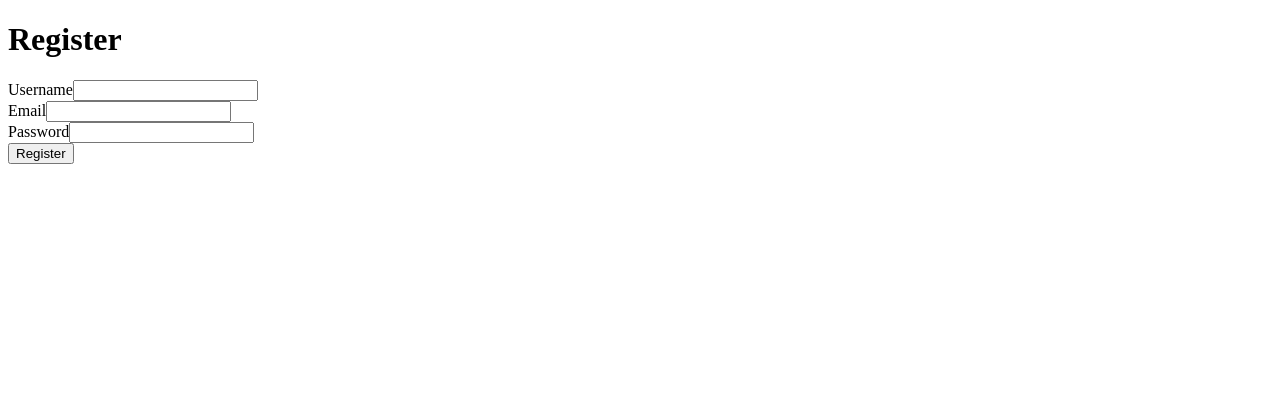
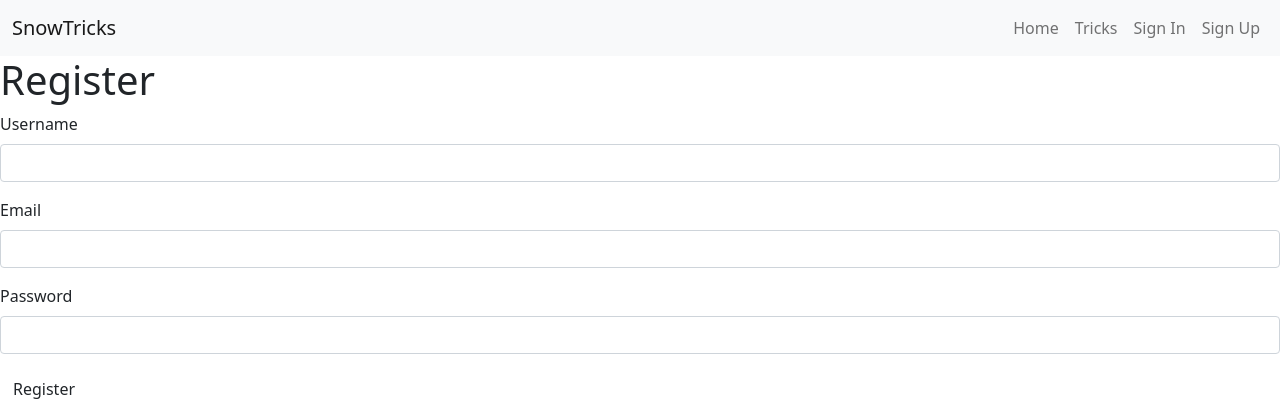
Before and after one commit to jonatanocr/p6_snowtricks, a Symfony app: template templates/registration/register.html.twig in a window 1280 px wide. Shown: the top 420 px of the page. Run offline with Twig, Linux system fonts and the light colour scheme; the template is opened without the code that fills it, so the values that code supplies are empty; form fields are guessed from the names that the template uses; some libraries are stand-ins or nearby versions.

Commit message:
Add bootstrap & navbar

```diff
--- a/templates/base.html.twig
+++ b/templates/base.html.twig
@@ -1,10 +1,12 @@
 <!DOCTYPE html>
-<html>
+<html lang="en">
     <head>
         <meta charset="UTF-8">
-        <title>{% block title %}Welcome!{% endblock %}</title>
+        <meta name="viewport" content="width=device-width, initial-scale=1">
+        <title>{% block title %}SnowTricks{% endblock %}</title>
         {# Run `composer require symfony/webpack-encore-bundle`
            and uncomment the following Encore helpers to start using Symfony UX #}
+        <link href="https://cdn.jsdelivr.net/npm/bootstrap@5.1.3/dist/css/bootstrap.min.css" rel="stylesheet" integrity="sha384-1BmE4kWBq78iYhFldvKuhfTAU6auU8tT94WrHftjDbrCEXSU1oBoqyl2QvZ6jIW3" crossorigin="anonymous">
         {% block stylesheets %}
             {#{{ encore_entry_link_tags('app') }}#}
         {% endblock %}
@@ -14,6 +16,33 @@
         {% endblock %}
     </head>
     <body>
+        <nav class="navbar navbar-expand-lg navbar-light bg-light" style="background-color: #e3f2fd;">
+            <div class="container-fluid">
+                <a class="navbar-brand" href="/">SnowTricks</a>
+                <button class="navbar-toggler" type="button" data-bs-toggle="collapse" data-bs-target="#navbarSupportedContent" aria-controls="navbarSupportedContent" aria-expanded="false" aria-label="Toggle navigation">
+                    <span class="navbar-toggler-icon"></span>
+                </button>
+                <div class="collapse navbar-collapse" id="navbarSupportedContent">
+                    <ul class="navbar-nav ms-auto mb-2 mb-lg-0">
+                        <li class="nav-item">
+                            <a class="nav-link" href="/">Home</a>
+                        </li>
+                        <li class="nav-item">
+                            <a class="nav-link" href="#">Tricks</a>
+                        </li>
+                        <li class="nav-item">
+                            <a class="nav-link" href="#">Sign In</a>
+                        </li>
+                        <li class="nav-item">
+                            <a class="nav-link" href="/register">Sign Up</a>
+                        </li>
+                    </ul>
+                </div>
+            </div>
+        </nav>
         {% block body %}{% endblock %}
+
+        <script src="https://cdn.jsdelivr.net/npm/@popperjs/core@2.10.2/dist/umd/popper.min.js" integrity="sha384-7+zCNj/IqJ95wo16oMtfsKbZ9ccEh31eOz1HGyDuCQ6wgnyJNSYdrPa03rtR1zdB" crossorigin="anonymous"></script>
+        <script src="https://cdn.jsdelivr.net/npm/bootstrap@5.1.3/dist/js/bootstrap.min.js" integrity="sha384-QJHtvGhmr9XOIpI6YVutG+2QOK9T+ZnN4kzFN1RtK3zEFEIsxhlmWl5/YESvpZ13" crossorigin="anonymous"></script>
     </body>
 </html>
```
Also changed, not shown: templates/test/index.html.twig (+5 -1 lines).
